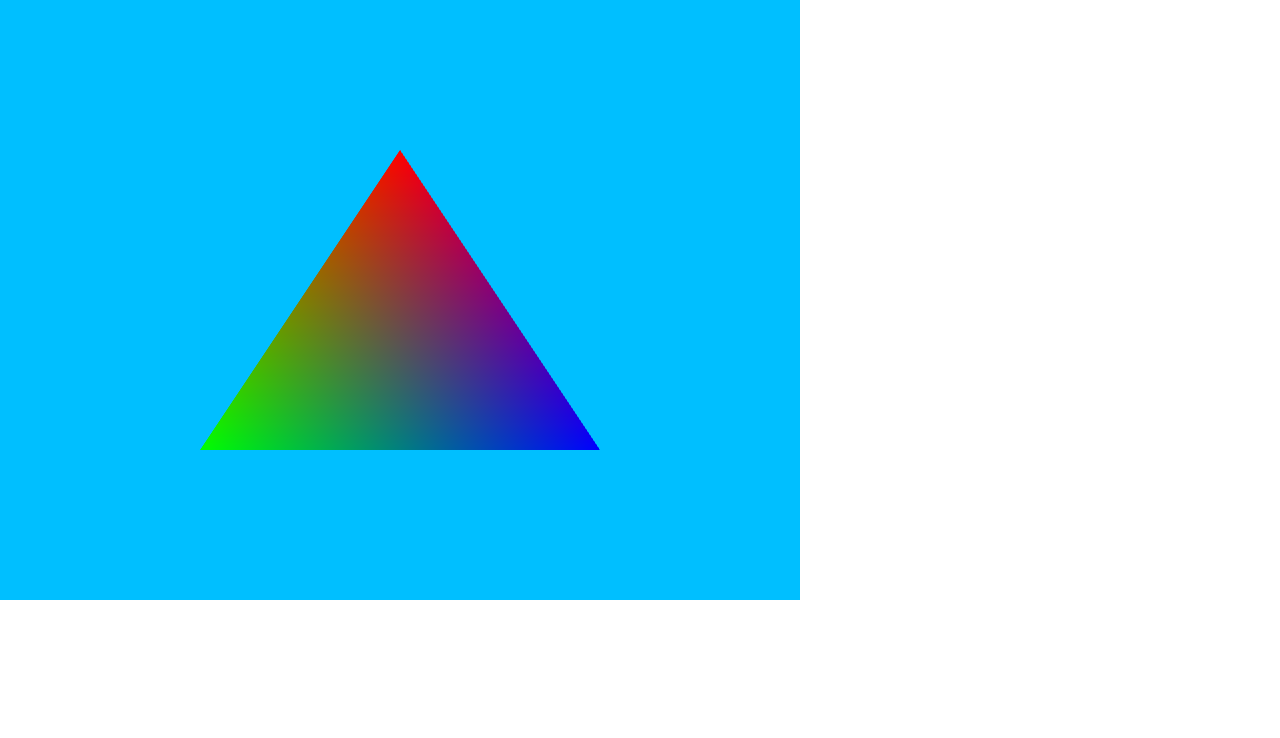
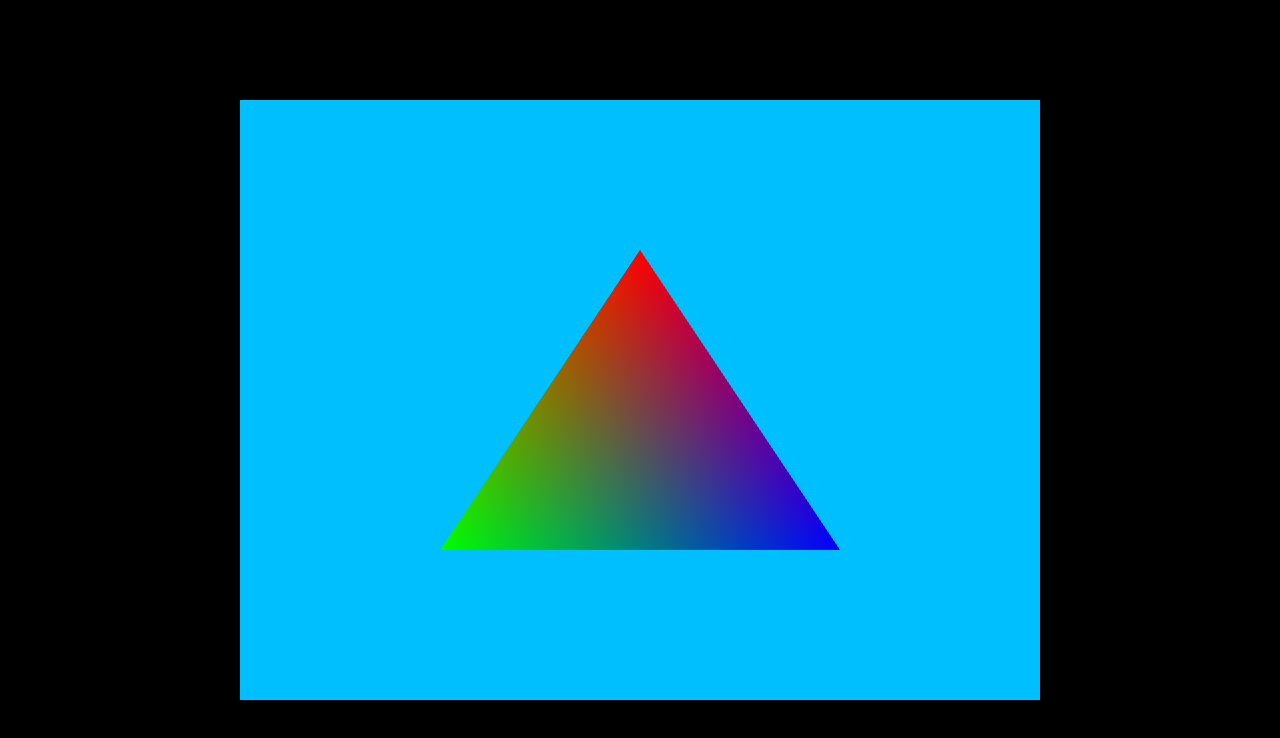
Before and after one commit to jamescraft10/WebGL, a plain HTML site: page index.html in a window 1280 px wide. Drawn offline with Linux system fonts and the light colour scheme.

Commit message:
Second Commit

```diff
--- a/index.html
+++ b/index.html
@@ -10,6 +10,17 @@
             height: 0;
             width: 100%;
             height: 100%;
+            font-family: monospace;
+            font-size: xx-large;
+            color: white;
+            background-color: black;
+        }
+
+        #gameCanvas {
+            position: absolute;
+            left: 50%;
+            top: 50%;
+            transform: translate(-50%, -50%);
         }
     </style>
 </head>
```
